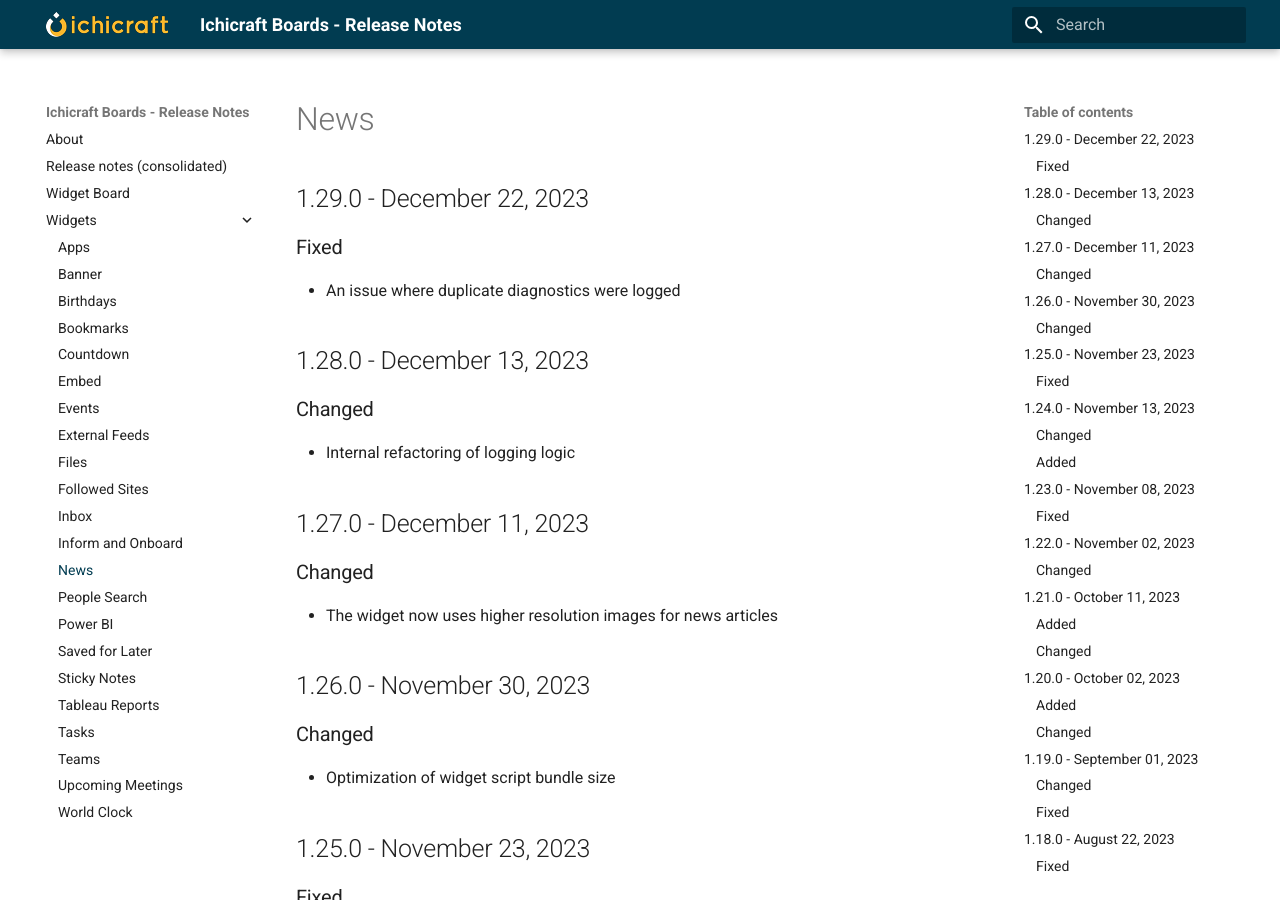
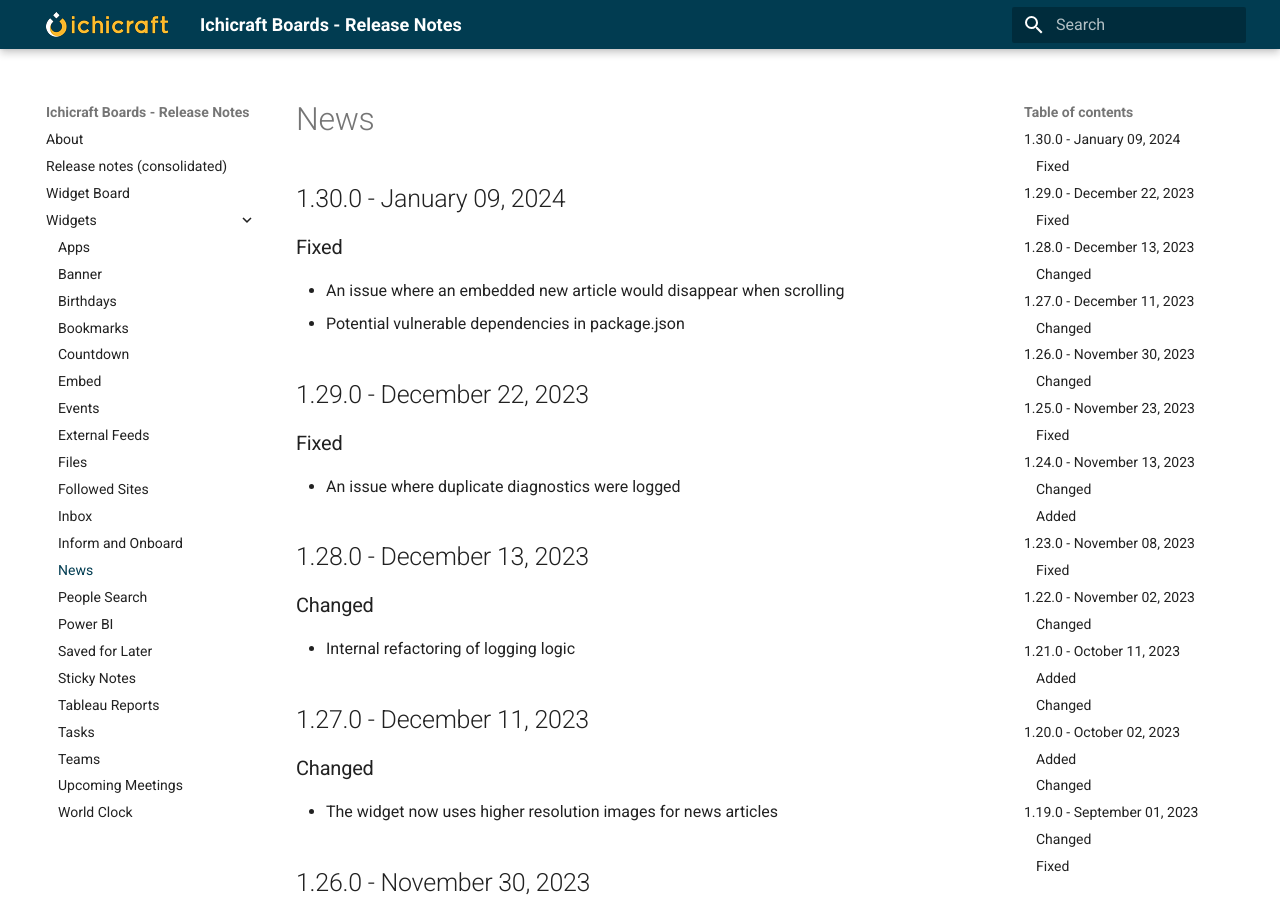
Before and after one commit to ichicraft/widgets-docs, an MkDocs documentation site: the page built from docs/Widgets/News.md, in a window 1280 px wide and 900 px high. Built offline with MkDocs 1.6.1 and Material for MkDocs 9.7.7, drawn with Linux system fonts in a browser that asks for light colours.

```diff
--- a/docs/Widgets/News.md
+++ b/docs/Widgets/News.md
@@ -1,3 +1,9 @@
+## 1.30.0 - January 09, 2024
+
+### Fixed
+- An issue where an embedded new article would disappear when scrolling
+- Potential vulnerable dependencies in package.json
+
 ## 1.29.0 - December 22, 2023
 
 ### Fixed
```
Also changed, not shown: docs/Release-notes-(consolidated).md (+6 -0 lines).
